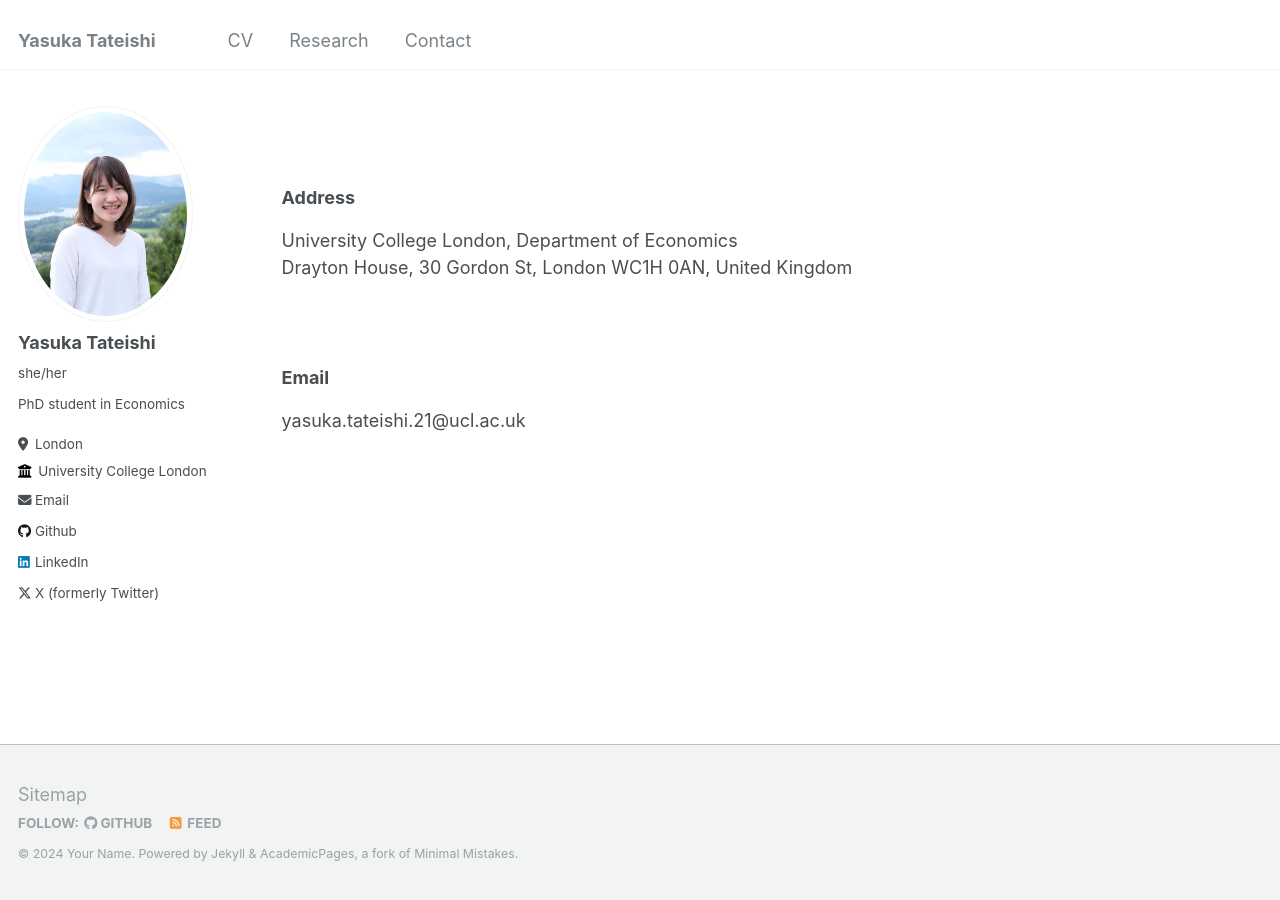
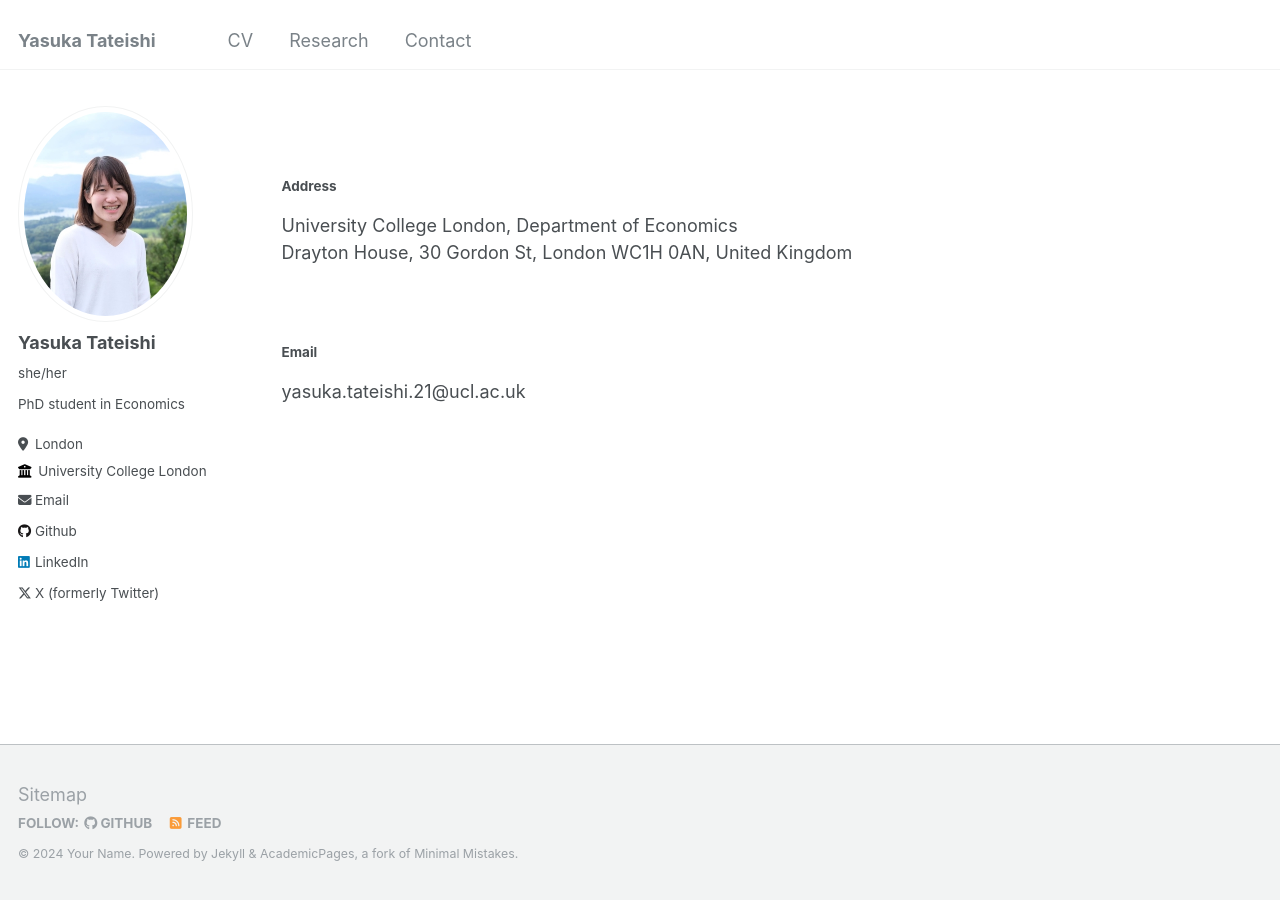
Before and after one commit to yaskatat/yaskatat.github.io, a Jekyll site: the page built from _pages/contact.md, in a window 1280 px wide. Built offline with Jekyll 4.4.1, drawn with Linux system fonts in a browser that asks for light colours.

```diff
--- a/_pages/contact.md
+++ b/_pages/contact.md
@@ -9,12 +9,12 @@ redirect_from:
 
 <br />
 
-### Address
+#### Address
 
 University College London, Department of Economics <br />
 Drayton House, 30 Gordon St, London WC1H 0AN, United Kingdom
 
 <br />
 
-### Email
+#### Email
 yasuka.tateishi.21@ucl.ac.uk
```
